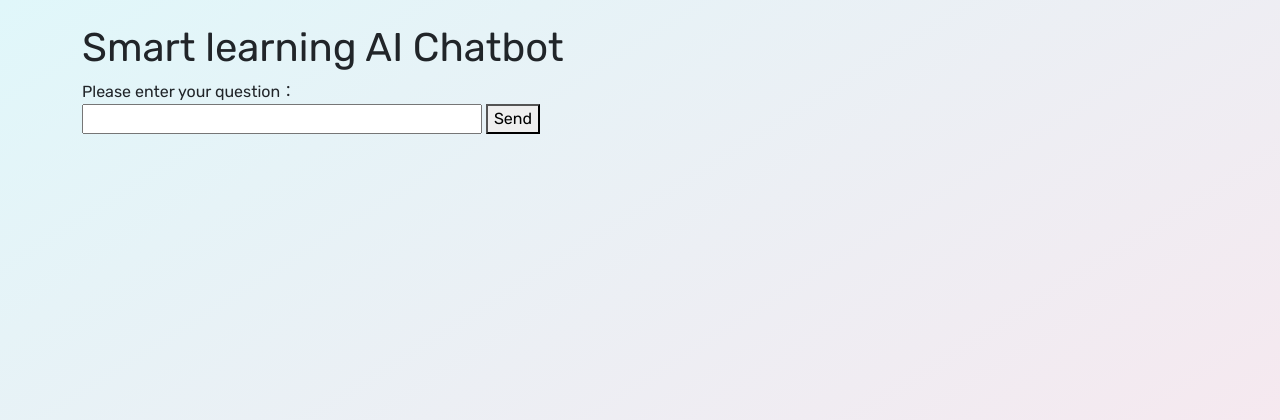
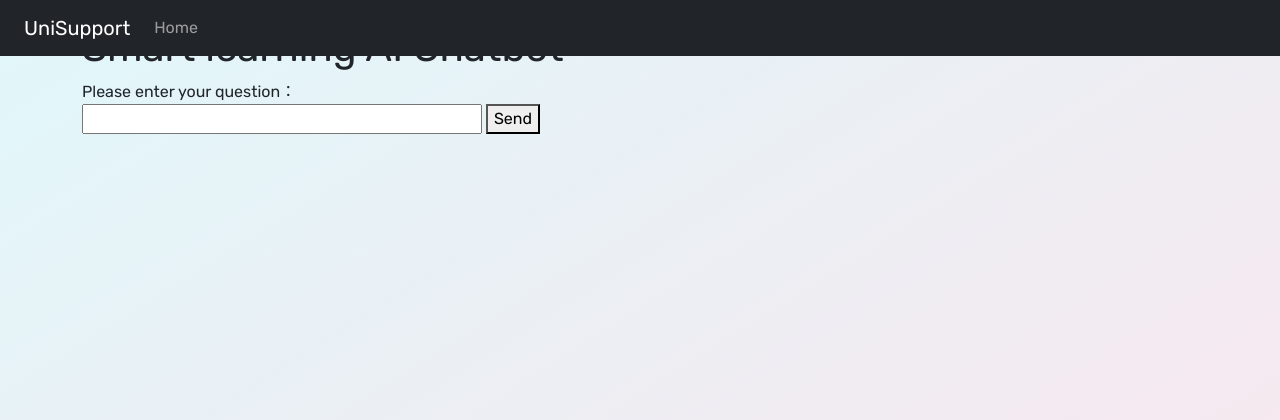
Before and after one commit to CzhPeter/UniSupportPrototype, a Python web app: template app/templates/chat.html in a window 1280 px wide. Shown: the top 420 px of the page. Run offline with Jinja, Linux system fonts and the light colour scheme; the template is opened without the code that fills it, so the values that code supplies are empty; some libraries are stand-ins or nearby versions.

Commit message:
feat: add top navigation bar to homepage layout

```diff
--- a/app/templates/base.html
+++ b/app/templates/base.html
@@ -41,6 +41,26 @@
   </style>
 </head>
 <body>
+  <nav class="navbar fixed-top navbar-expand-lg navbar-dark bg-dark px-4">
+    <a class="navbar-brand" href="{{ url_for('home') }}">UniSupport</a>
+    <div class="collapse navbar-collapse">
+      <ul class="navbar-nav me-auto mb-2 mb-lg-0">
+        <li class="nav-item">
+          <a class="nav-link {% if request.endpoint == 'home' %}active{% endif %}" href="{{ url_for('home') }}">Home</a>
+        </li>
+      </ul>
+      {% if current_user.is_authenticated %}
+      <ul class="navbar-nav">
+        <li class="nav-item">
+          <a class="nav-link" href="{{ url_for('account') }}">Account</a>
+        </li>
+        <li class="nav-item">
+          <a class="nav-link" href="{{ url_for('logout') }}">Logout {{ current_user.username }}</a>
+        </li>
+      </ul>
+      {% endif %}
+    </div>
+  </nav>
   <div class="container py-4 fade-in">
     {% with messages = get_flashed_messages() %}
       {% if messages %}
```
